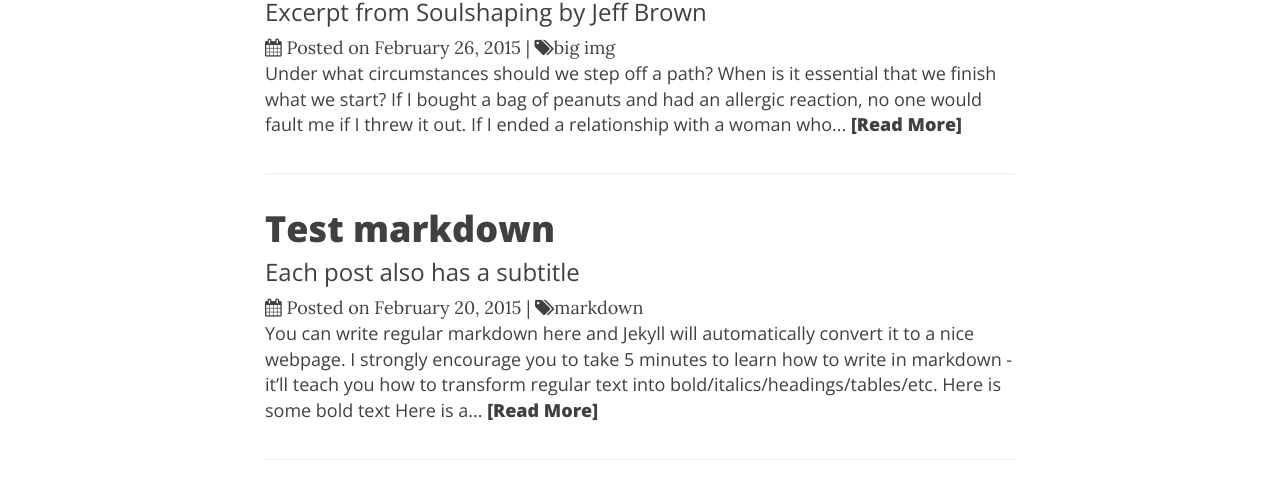
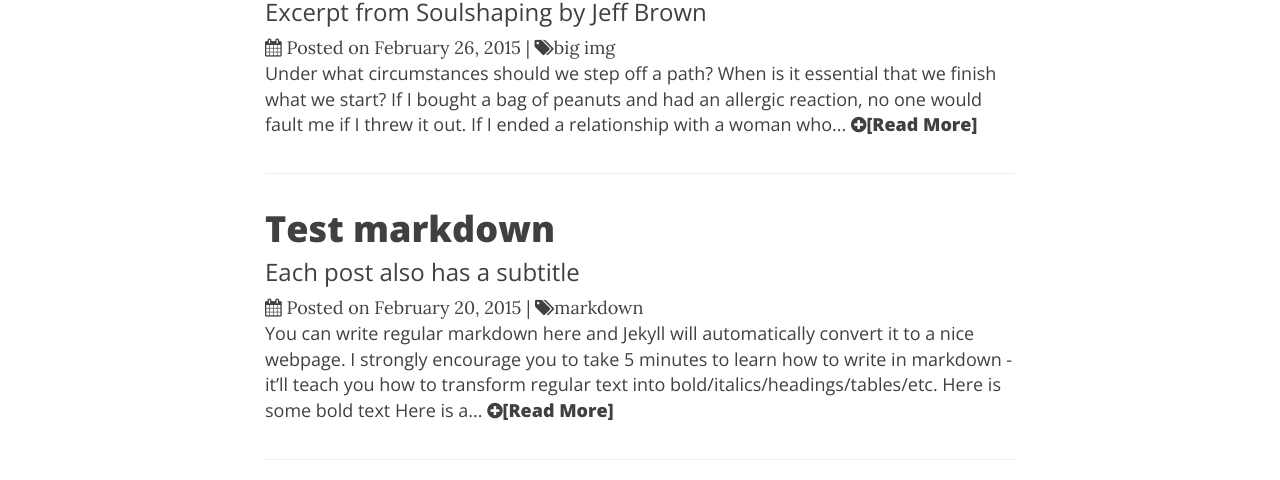
Before and after one commit to stonefl/stonefl.github.io, a Jekyll site: the page built from index.html, in a window 1280 px wide and 900 px high. Shown: the part 417-897 px from the top of the window. Built offline with Jekyll 4.4.1, drawn with Linux system fonts in a browser that asks for light colours; nearby versions of some CDN libraries; the list of posts is cut into pages by our own code.

Commit message:
Update index.html

```diff
--- a/index.html
+++ b/index.html
@@ -28,7 +28,7 @@
     <div class="post-entry">
       {{ post.content | strip_html | xml_escape | truncatewords: 50 }}
 	  <!-- <a href="{{ post.url | prepend: site.baseurl }}" class="post-read-more">[Read&nbsp;More]</a> -->
-	  <a href="{{ post.url | prepend: site.baseurl }}" class="post-read-more">[Read&nbsp;More]
+	  <a href="{{ post.url | prepend: site.baseurl }}" class="post-read-more"><i class="fa fa-plus-circle" aria-hidden="true"></i>[Read&nbsp;More]
     </div>
 
    </article>
```
